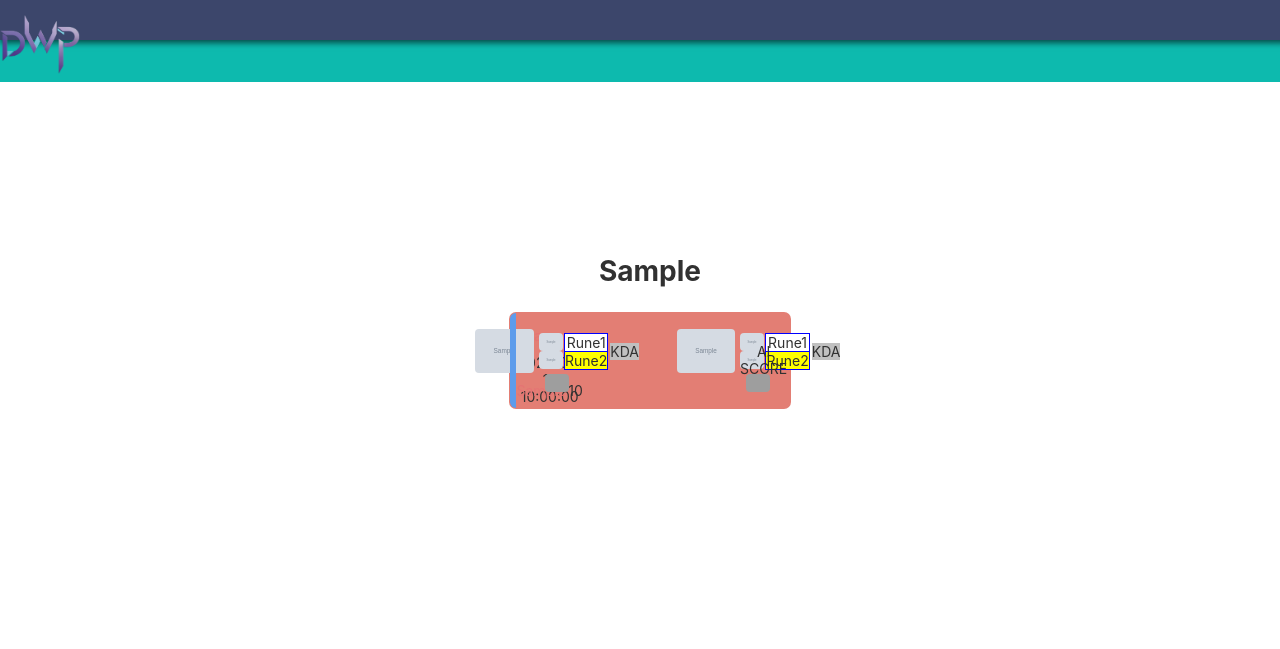
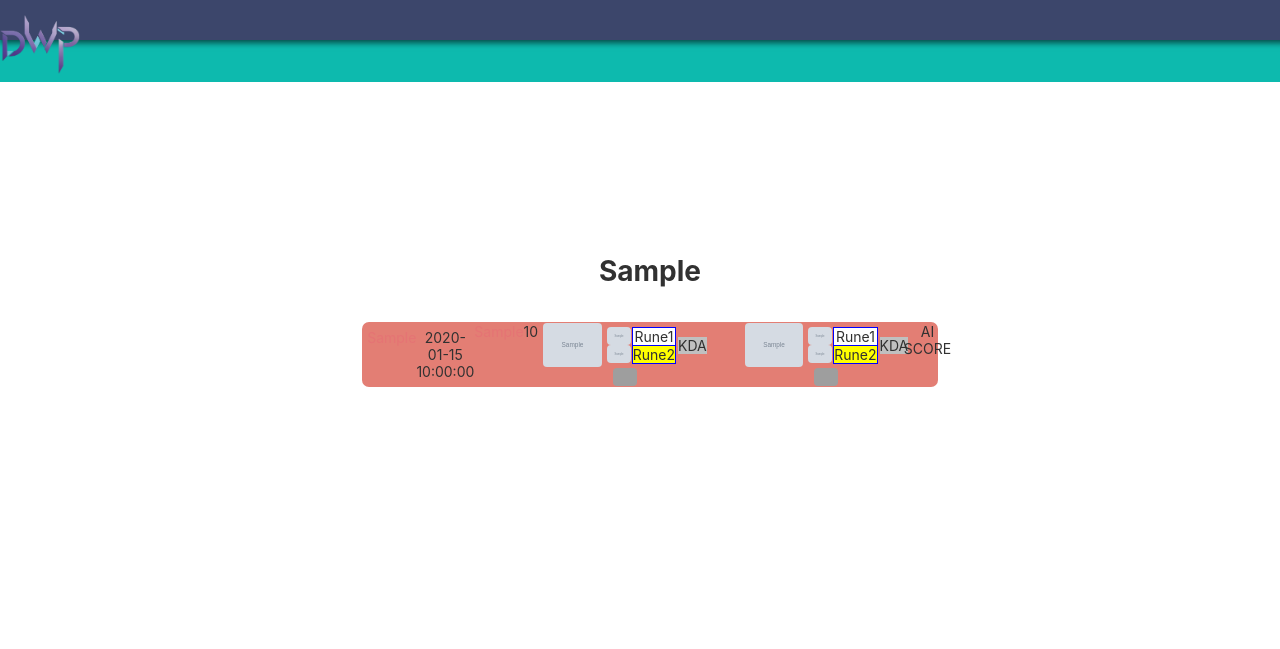
Before and after one commit to pedrocaribe/LOL-DWP, a Flask app: template Templates/result.html in a window 1280 px wide. Shown: the top 649 px of the page. Run offline with Flask 3, Linux system fonts and the light colour scheme; the template is opened without the code that fills it: most values are stand-ins (such as "Sample title", 1, 10 or a date in 2020); grey boxes marked "Sample" are stand-in pictures; grey boxes are pictures that could not be loaded.

Commit message:
revamped

```diff
--- a/static/style.css
+++ b/static/style.css
@@ -518,18 +518,26 @@ footer {
 /* RESULT/SEARCH */
 
 
+.result-header {
+    width: 100%
+}
 
 .outter-div {
+    flex: 1 1 0%;
+    -webkit-box-align: center;
+    align-items: center;
+    -webkit-box-pack: center;
     display: flex;
     justify-content: center;
     background-color: transparent;
     height: 102px;
+    width: 100%;
 }
 .outter-div-left {
     width: 25%;
 }
 .outter-div-center {
-    width: 50%;
+    width: 100%;
     margin-bottom: 7px;
 }
 .outter-div-right {
@@ -575,10 +583,10 @@ footer {
     border-bottom-left-radius: 7px;
 }
 .match-container .match-left {
-    display: grid;
+    display: flex;
     background-color: blue;
     background-color: transparent;
-    width: 25%;
+    width: 185px;
     justify-content: center;
     align-items: center;
     height: 100%;
@@ -590,7 +598,7 @@ footer {
     align-items: center;
     background-color: purple;
     background-color: transparent;
-    width: 55%;
+    width: 100%;
     height: 100%;
 }
 .player1 {
@@ -601,7 +609,7 @@ footer {
     display: grid;
     background-color: orange;
     background-color: transparent;
-    width: 20%;
+    width: 20px;
     justify-content: center;
     align-items: center;
     height: 100%;
```
